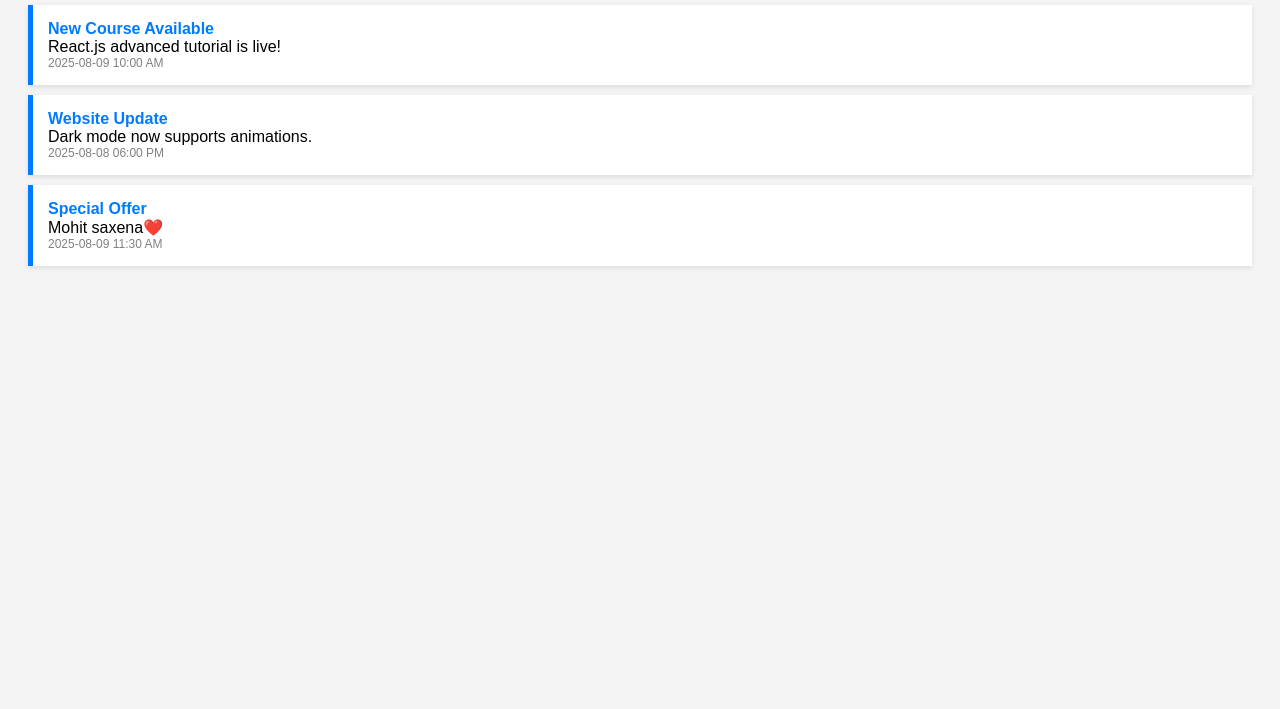
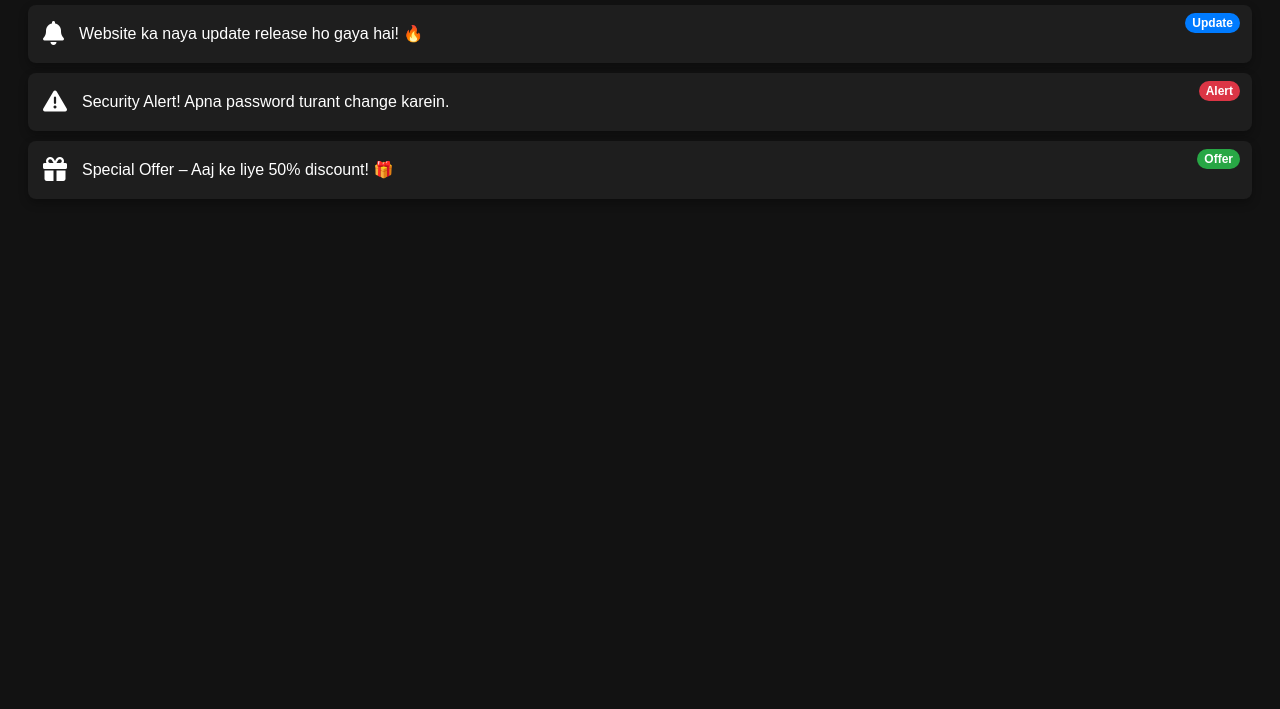
Before and after one commit to Mohitsaxena63/mohit-notifications, a plain HTML site: page index.html in a window 1280 px wide. Shown: the part 91-800 px from the top of the page. Drawn offline with Linux system fonts and the light colour scheme.

Commit message:
Update index.html

```diff
--- a/index.html
+++ b/index.html
@@ -3,46 +3,75 @@
 <head>
 <meta charset="UTF-8">
 <meta name="viewport" content="width=device-width, initial-scale=1.0">
-  <title>Live Notifications</title>
+<title>Premium Notifications</title>
+<link rel="stylesheet" href="https://cdnjs.cloudflare.com/ajax/libs/font-awesome/6.4.0/css/all.min.css">
 <style>
-    body { font-family: Arial; background: #f4f4f4; padding: 20px; }
+  body {
+    font-family: Arial, sans-serif;
+    background: #121212;
+    color: white;
+    padding: 20px;
+  }
+
   .notification {
-      background: white; padding: 15px; margin-bottom: 10px;
-      border-left: 5px solid #007bff; box-shadow: 0 2px 5px rgba(0,0,0,0.1);
+    background: #1e1e1e;
+    padding: 15px;
+    margin: 10px 0;
+    border-radius: 8px;
+    position: relative;
+    display: flex;
+    align-items: center;
+    gap: 15px;
+    box-shadow: 0 4px 10px rgba(0,0,0,0.3);
+    transition: transform 0.2s;
   }
-    .title { font-weight: bold; color: #007bff; }
-    .time { font-size: 12px; color: gray; }
+
+  .notification:hover {
+    transform: translateY(-2px);
+  }
+
+  .notification .icon {
+    font-size: 24px;
+  }
+
+  .badge {
+    position: absolute;
+    top: 8px;
+    right: 12px;
+    font-size: 12px;
+    padding: 3px 7px;
+    border-radius: 12px;
+    font-weight: bold;
+    color: white;
+  }
+
+  .update { background: #007bff; }
+  .alert { background: #dc3545; }
+  .offer { background: #28a745; }
+
 </style>
 </head>
 <body>
-  <h2>📢 Live Notifications</h2>
-  <div id="notifications">Loading...</div>
 
-  <script>
-    async function loadNotifications() {
-      try {
-        let url = "https://raw.githubusercontent.com/Mohitsaxena63/mohit-notifications/main/notifications.json";
-        let res = await fetch(url);
-        let data = await res.json();
+<h2>📢 Premium Notifications</h2>
 
-        let container = document.getElementById("notifications");
-        container.innerHTML = "";
-        data.forEach(n => {
-          container.innerHTML += `
 <div class="notification">
-              <div class="title">${n.title}</div>
-              <div>${n.message}</div>
-              <div class="time">${n.time}</div>
+  <div class="icon"><i class="fas fa-bell"></i></div>
+  <div>Website ka naya update release ho gaya hai! 🔥</div>
+  <div class="badge update">Update</div>
 </div>
-          `;
-        });
-      } catch (e) {
-        document.getElementById("notifications").innerHTML = "⚠️ Error loading notifications.";
-      }
-    }
 
-    loadNotifications();
-    setInterval(loadNotifications, 60000); // Har 1 min me refresh
-  </script>
+<div class="notification">
+  <div class="icon"><i class="fas fa-exclamation-triangle"></i></div>
+  <div>Security Alert! Apna password turant change karein.</div>
+  <div class="badge alert">Alert</div>
+</div>
+
+<div class="notification">
+  <div class="icon"><i class="fas fa-gift"></i></div>
+  <div>Special Offer – Aaj ke liye 50% discount! 🎁</div>
+  <div class="badge offer">Offer</div>
+</div>
+
 </body>
 </html>
```
Lines whose indentation alone changed are shown as unchanged.
